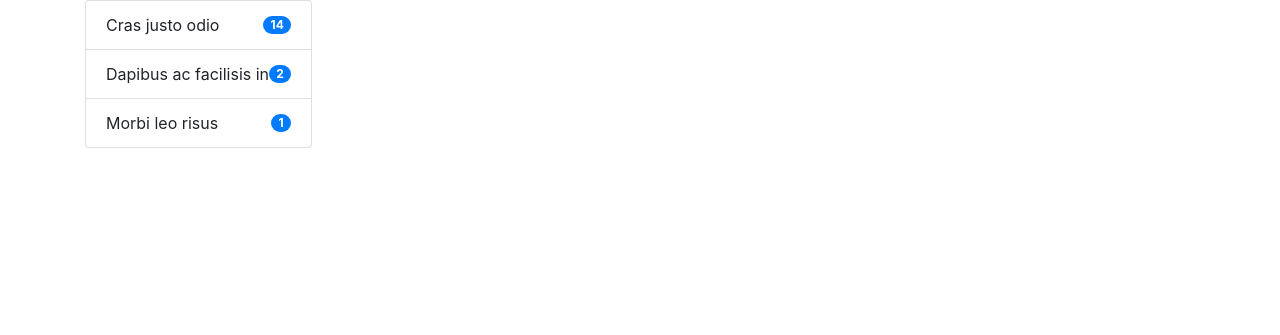
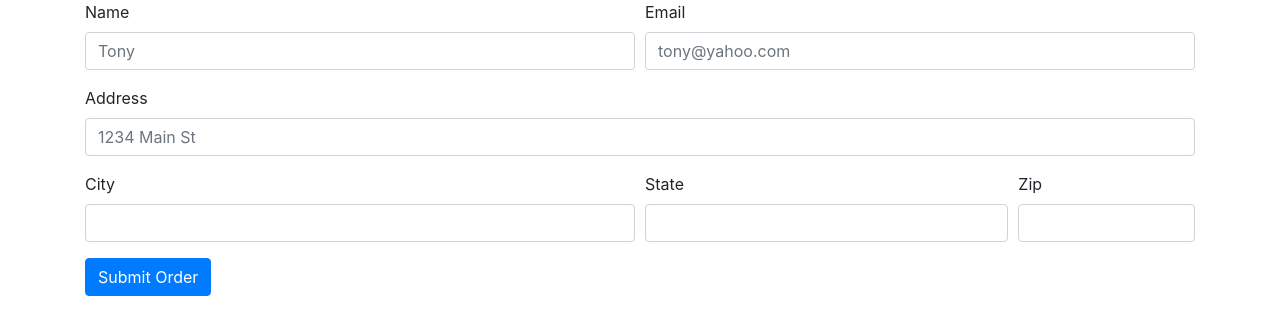
Before and after one commit to maish79/online_store_one, a Django app: page /checkout/ in a window 1280 px wide. Shown: the top 335 px of the page. Run offline with Django 3.2, Linux system fonts and the light colour scheme.

Commit message:
created order model and checkout html

```diff
--- a/online_store/urls.py
+++ b/online_store/urls.py
@@ -19,7 +19,7 @@ from store import views
 
 urlpatterns = [
     path('admin/', admin.site.urls),
-    path('', views.index, name=  'index'),
-    path('<int:id>/', views.detail, name= 'detail'),
-    path('checkout/', views.checkout,name='checkout'),
+    path('', views.index, name='index'),
+    path('<int:id>/', views.detail, name='detail'),
+    path('checkout/', views.checkout, name='checkout'),
 ]
--- a/store/templates/store/checkout.html
+++ b/store/templates/store/checkout.html
@@ -1,34 +1,80 @@
 <!DOCTYPE html>
 <html lang="en">
 <head>
+
     <meta charset="UTF-8">
     <meta http-equiv="X-UA-Compatible" content="IE=edge">
     <meta name="viewport" content="width=device-width, initial-scale=1.0">
+    <script src="https://code.jquery.com/jquery-3.6.3.js" integrity="sha256-nQLuAZGRRcILA+6dMBOvcRh5Pe310sBpanc6+QBmyVM=" crossorigin="anonymous"></script>
     <link rel="stylesheet" href="https://cdn.jsdelivr.net/npm/bootstrap@4.4.1/dist/css/bootstrap.min.css" integrity="sha384-Vkoo8x4CGsO3+Hhxv8T/Q5PaXtkKtu6ug5TOeNV6gBiFeWPGFN9MuhOf23Q9Ifjh" crossorigin="anonymous">
     <title>Document</title>
 </head>
 <body>
    <div class="container">
-    <div class="col-md-12">
-        <div class="row">
-            <ul class="list-group">
-                <li class="list-group-item d-flex justify-content-between align-items-center">
-                  Cras justo odio
-                  <span class="badge badge-primary badge-pill">14</span>
-                </li>
-                <li class="list-group-item d-flex justify-content-between align-items-center">
-                  Dapibus ac facilisis in
-                  <span class="badge badge-primary badge-pill">2</span>
-                </li>
-                <li class="list-group-item d-flex justify-content-between align-items-center">
-                  Morbi leo risus
-                  <span class="badge badge-primary badge-pill">1</span>
-                </li>
-              </ul>
+     <div class="row">
+        <div class="col-md-12">
+
+            <ul class="list-group" id="item_list">
+
+            </ul>
 
         </div>
 
-    </div>
+      </div>
+      <div class="row">
+        <div class="col-md-12">
+          <form>
+            <div class="form-row">
+              <div class="form-group col-md-6">
+                <label for="inputEmail4">Name</label>
+                <input id= "name" name="name" type="text" class="form-control" id="inputEmail4" placeholder="Tony">
+              </div>
+              <div class="form-group col-md-6">
+                <label for="inputPassword4">Email</label>
+                <input id="email" name="email" type="text" class="form-control" id="inputPassword4" placeholder="tony@yahoo.com">
+              </div>
+            </div>
+            <div class="form-group">
+              <label for="inputAddress">Address</label>
+              <input id= "address" name="address" type="text" class="form-control" id="inputAddress" placeholder="1234 Main St">
+            </div>
+
+            <div class="form-row">
+              <div class="form-group col-md-6">
+                <label for="inputCity">City</label>
+                <input id= "city" name="city" type="text" class="form-control" id="inputCity">
+              </div>
+              <div class="form-group col-md-4">
+                <label for="inputState">State</label>
+                <input id= "state" name="state" type="text" class="form-control" id="inputCity">
+              </div>
+              <div class="form-group col-md-2">
+                <label for="inputZip">Zip</label>
+                <input id= "zipcode" name="zipcode" type="text" class="form-control" id="inputZip">
+              </div>
+            </div>
+
+            <button type="submit" class="btn btn-primary">Submit Order</button>
+          </form>
+        </div>
+
+      </div>
+
    </div>
 </body>
+<script type="text/javascript">
+  if (localStorage.getItem('cart')==null){
+    var cart={};
+  }
+  else{
+    cart=JSON.parse(localStorage.getItem('cart'));
+  }
+  for(item in cart){
+    let name = cart[item][1];
+    let quantity = cart[item][0];
+
+    itemString = `<li class="list-group-item">${name}-${quantity}</li>`;
+    $('#item_list').append(itemString);
+  }
+</script>
 </html>
--- a/store/views.py
+++ b/store/views.py
@@ -22,4 +22,13 @@ def detail(request, id):
     return render(request, 'store/detail.html',{'product_object': product_object})
 
 def checkout(request):
+
+    if request.method == "POST":
+        name = request.POST.get('name', "")
+        email = request.POST.get('email', "")
+        addess = request.POST.get('address', "")
+        city = request.POST.get('city', "")
+        state = request.POST.get('state', "")
+        zipcode = request.POST.get('zipcode', "")
+
     return render(request, 'store/checkout.html')
```
Also changed, not shown: store/models.py (+12 -1 lines), db.sqlite3, store/migrations/0002_order.py (added), store/urls.py (added).
